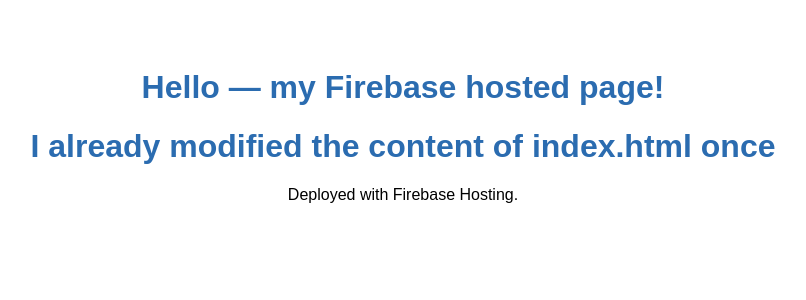
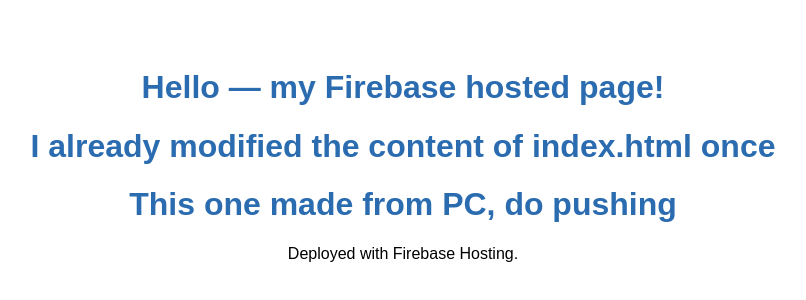
Before and after one commit to drjquang/my-firebase-site, a plain HTML site: page public/index.html in a window 1280 px wide. Shown: the whole page, without its empty margins (237-1043 px from the left). Drawn offline with Linux system fonts and the light colour scheme.

Commit message:
Modify content html

```diff
--- a/public/index.html
+++ b/public/index.html
@@ -12,6 +12,7 @@
   <body>
     <h1>Hello — my Firebase hosted page!</h1>
 	<h1>I already modified the content of index.html once</h1>
+	<h1>This one made from PC, do pushing</h1>
     <p>Deployed with Firebase Hosting.</p>
   </body>
 </html>
```
